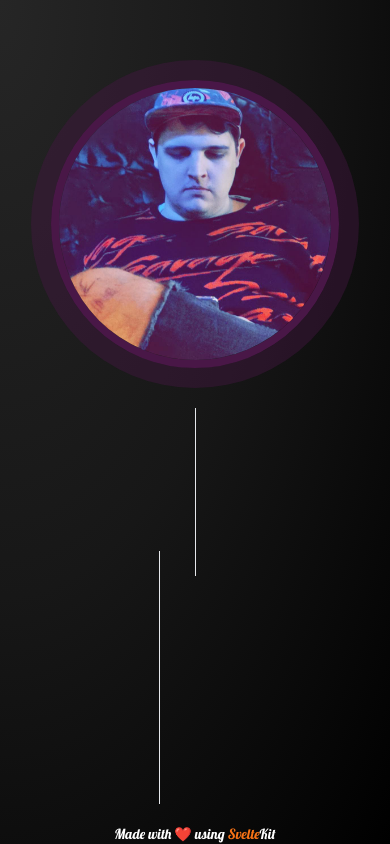
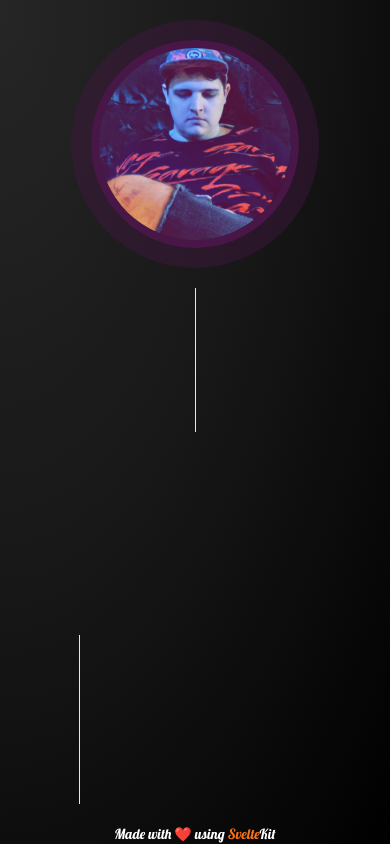
Before and after one commit to mia-z/personal-site, a SvelteKit app: page / in a window 390 px wide. Built offline with nearby package versions, Linux system fonts and the light colour scheme; some icons are missing; a web font is replaced by a local one.

Commit message:
added responsivity

```diff
--- a/src/routes/+layout.svelte
+++ b/src/routes/+layout.svelte
@@ -15,7 +15,7 @@
 <div class={"h-[100vh] bg-[radial-gradient(ellipse_at_top_left,_var(--tw-gradient-stops))] from-neutral-800 via-neutral-900 to-black relative"}>
     <slot />
 
-    <div class={"absolute w-40 gap-y-5 left-0 bottom-10 h-[30vh] flex flex-col-reverse border-r"}>
+    <div class={"absolute xl:w-40 w-20 gap-y-5 left-0 bottom-10 xl:h-[30vh] h-[20vh] flex flex-col-reverse border-r"}>
         <div class={"flex w-1/3 mx-auto text-[#dedede] mb-5 hover:text-white cursor-pointer transition-colors"}>
             <a href={"https://github.com/mia-z"} target={"_blank"} rel={"noreferrer noopener"}>
                 <IoLogoGithub />
--- a/src/routes/+page.svelte
+++ b/src/routes/+page.svelte
@@ -6,9 +6,9 @@
 </script>
 
 <div class={"relative flex flex-col h-full"}>
-    <img class={`w-72 z-20 rounded-full mx-auto mt-20 transition-transform border-russian-violet-600 border-8 shadow-[0_0_0_20px_rgba(73,23,71,0.4)]`} src={"/me.jpg"} alt="omg, it me !" />
-    <div on:animationend={() => shouldShow = true} class={"mt-10 middle-line text-white grid grid-cols-6"}>
-        <div class={"col-start-3 text-right flex flex-col cursor-default select-none"}>
+    <img class={`xl:w-72 w-52 z-20 rounded-full mx-auto xl:mt-20 mt-10 transition-transform border-russian-violet-600 border-8 shadow-[0_0_0_20px_rgba(73,23,71,0.4)]`} src={"/me.jpg"} alt="omg, it me !" />
+    <div on:animationend={() => shouldShow = true} class={"mt-10 middle-line text-white grid xl:grid-cols-6 grid-cols-2"}>
+        <div class={"xl:col-start-3 col-start-1 text-right flex flex-col cursor-default select-none"}>
             {#if shouldShow}
                 <div class={"readex mx-3 mb-2"} in:fly={{ delay: 250, duration: 450, easing: quintOut, x: -50 }}>
                     Ryan
@@ -24,9 +24,9 @@
                 </div>
             {/if}
         </div>
-        <div class={"col-start-4 border-l flex flex-col cursor-default select-none"}>
+        <div class={"xl:col-start-4 col-start-2 border-l flex flex-col cursor-default select-none"}>
             {#if shouldShow}
-                <div class={"readex mx-3 mb-2"} in:fly={{ delay: 1250, duration: 250, easing: quintOut, x: 50 }}>
+                <div class={"readex mx-3 mb-2"} in:fly={{ delay: 1250, duration: 250, easing: quintOut, x: -50 }}>
                     Projects
                 </div>
                 <div class={"readex mx-3 mb-2"} in:slide={{ delay: 1500, duration: 250, easing: quintOut }}>
```
